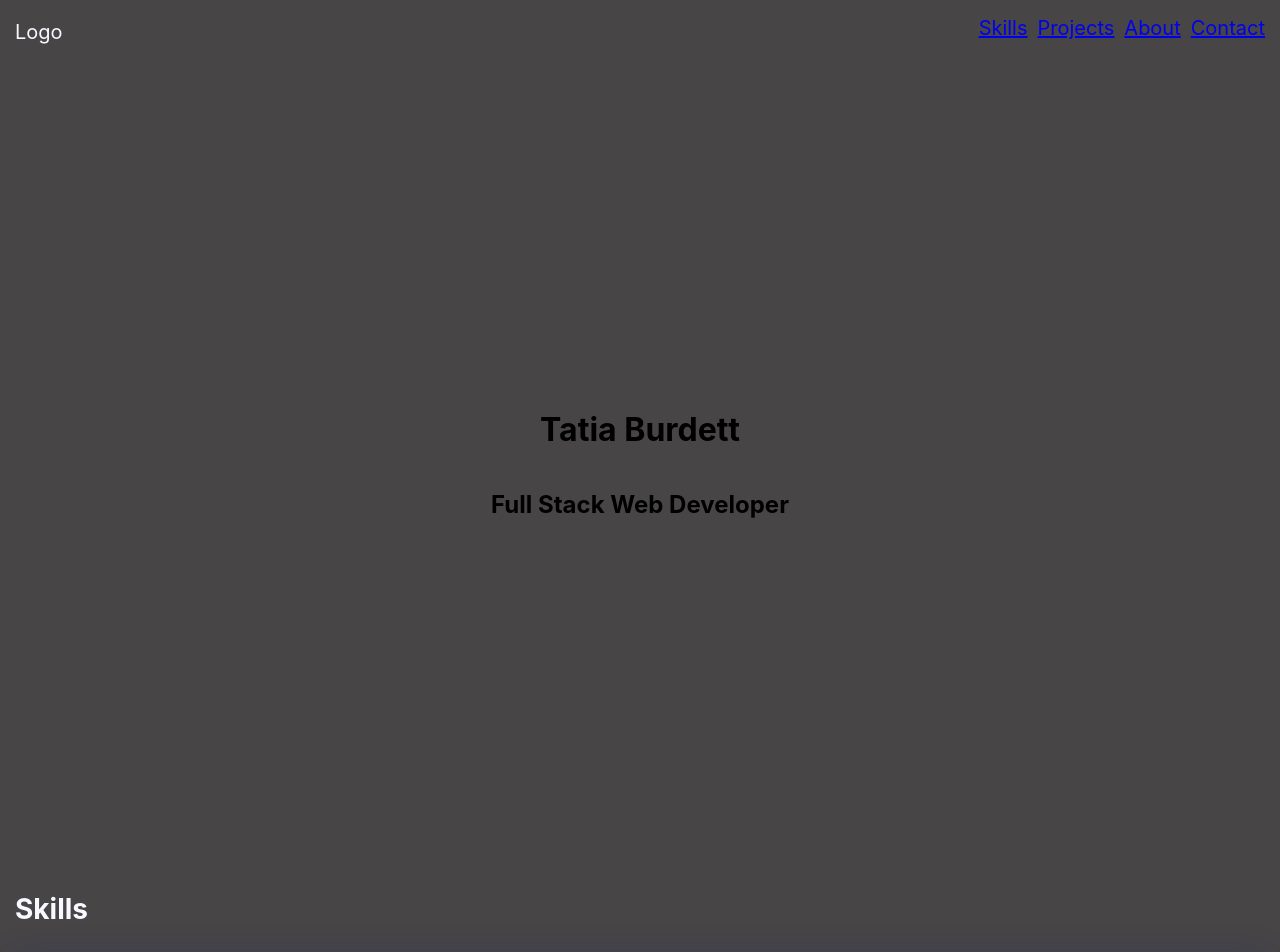
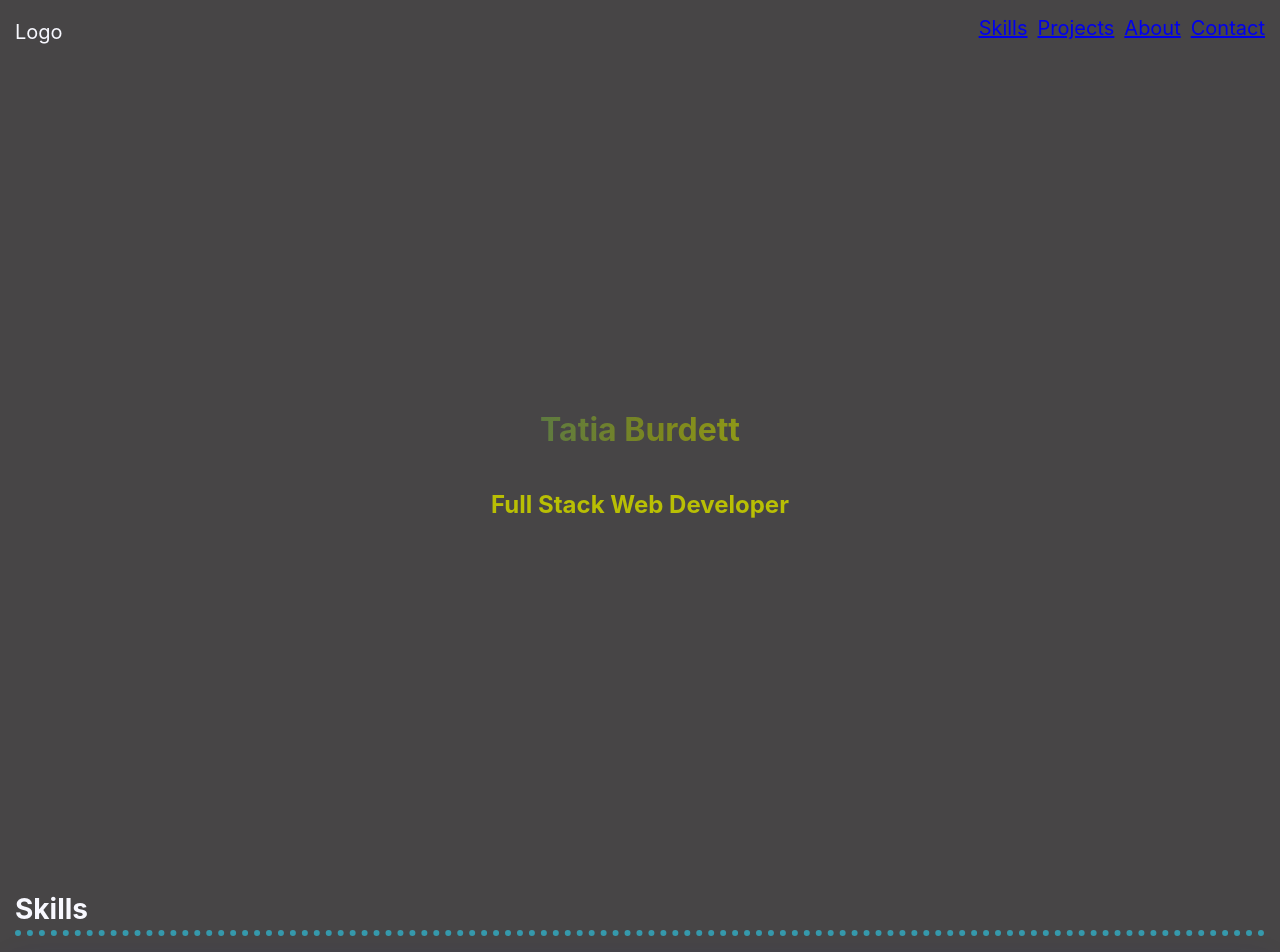
Before and after one commit to tatia-burdett/my-portfolio, a React (Create React App) app: page / in a window 1280 px wide. Shown: the top 952 px of the page. Built offline with nearby package versions, Linux system fonts and the light colour scheme; grey boxes are pictures that could not be loaded.

Commit message:
add color

```diff
--- a/src/components/App/App.css
+++ b/src/components/App/App.css
@@ -16,8 +16,14 @@ p, a, button {
   font-size: 20px;
 }
 
+h2 {
+  color: #B9BF04;
+}
+
 h3 {
   font-size: 28px;
+  padding-bottom: 4px;
+  border-bottom: 6px dotted #3699AC;
 }
 
 h4 {
@@ -27,3 +33,24 @@ h4 {
 p, h3, h4, label {
   color:#f8f8ff;
 }
+
+/* Rainbow Effect */
+
+.rainbow {
+  background: linear-gradient(to right, #3699AC, #396B6A , #7B8620, #B9BF04);
+  -webkit-background-clip: text;
+  background-clip: text;
+  color: transparent;
+  animation: rainbow_animation 10s ease-in-out infinite;
+  background-size: 400% 100%;
+}
+
+@keyframes rainbow_animation {
+  0%,100% {
+      background-position: 0 0;
+  }
+
+  50% {
+      background-position: 100% 0;
+  }
+}
--- a/src/components/Footer/Footer.css
+++ b/src/components/Footer/Footer.css
@@ -3,6 +3,10 @@
   display: flex;
   justify-content: space-between;
   align-items: center;
+}
+
+.footer p {
+  color: #3699AC;
 }
 
 .footer-icon {
--- a/src/components/FullScreen/FullScreen.css
+++ b/src/components/FullScreen/FullScreen.css
@@ -5,3 +5,11 @@
   justify-content: center;
   align-items: center;
 }
+
+.fullscreen h1 {
+
+}
+
+.fullscreen h2 {
+
+}
--- a/src/components/FullScreen/FullScreen.js
+++ b/src/components/FullScreen/FullScreen.js
@@ -5,7 +5,7 @@ class FullScreen extends React.Component {
   render() {
     return (
       <header className='fullscreen'>
-        <h1>Tatia Burdett</h1>
+        <h1 className='rainbow'>Tatia Burdett</h1>
         <h2>Full Stack Web Developer</h2>
       </header>
     )
--- a/src/components/Projects/Project/Project.js
+++ b/src/components/Projects/Project/Project.js
@@ -10,7 +10,7 @@ class Project extends React.Component {
       <div className='project'>
         {project.map(p =>
           <div className='single-project' key={p.id || ''}>
-            <h4>{p.title}</h4>
+            <h4 className='project-title rainbow'>{p.title}</h4>
             <ul className='project-links'>
               <li>{p.github}</li>
               <li>{p.githubAPI}</li>
```
Also changed, not shown: src/components/Projects/Projects.css (line endings or trailing spaces).
